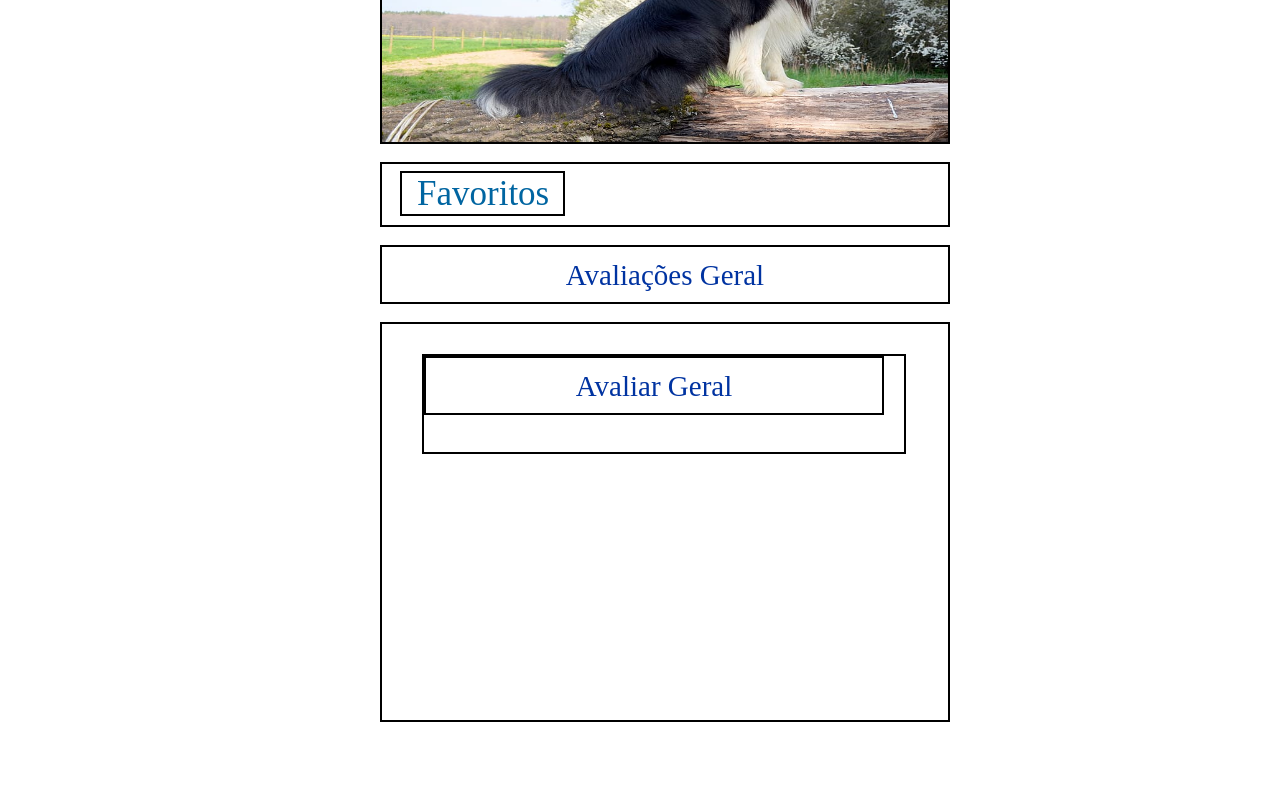
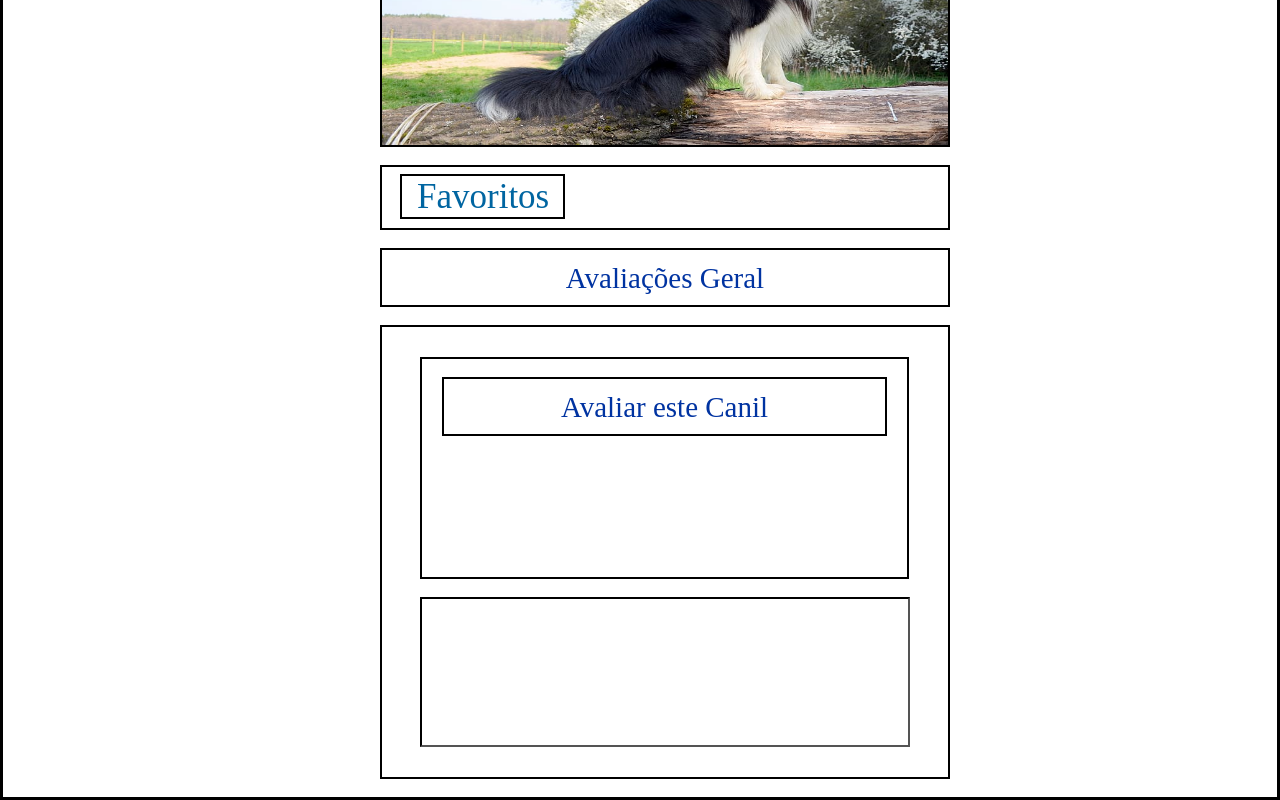
Before and after one commit to LuisFelipe120/canilseguroapp, a React (Create React App) app: page / in a window 1280 px wide. Shown: the part 984-1784 px from the top of the page. Before the commit the page ends 1706 px from the top, so only its background shows below. Built offline with nearby package versions, Linux system fonts and the light colour scheme.

Commit message:
adicionei alguns detalhes

```diff
--- a/src/pages/Home/index.js
+++ b/src/pages/Home/index.js
@@ -7,7 +7,8 @@ import React from 'react';
 const Home = () => {
   return (
     <div>
-      <section className='linha'>
+      <section>
+        <div className='linha'>
           <div className='box'>
             <h1 className='title'>Canil CollieEsporte</h1>
             <br/>
@@ -33,8 +34,12 @@ const Home = () => {
             <br/>
             <div id='bord'>
               <div className='bord'>
-              <p id='avali'>Avaliar Geral</p>
+                <p id='avali'>Avaliar este Canil</p>
               </div>
+              <br/>
+              <input type="text" className='userInput'/>
+            </div>
+            <br/>
           </div>
         </div>
       </section>
--- a/src/pages/Home/style.css
+++ b/src/pages/Home/style.css
@@ -131,30 +131,31 @@ img {
 #bord {
     box-sizing: border-box;
     width: 570px;
-    height: 400px;
+    height: 454px;
     border-width: 2px;
     border-style: solid;
     border-color: black;
-    font-size: 29px;
     text-align: center;
     justify-content: center;
     color: #0033A1;
-    padding-left: 40px;
+    padding-left: 38px;
+    padding-right: 39px;
     padding-top: 30px;
 }
 
 .bord {
-    padding-right: 480px;
     border-width: 2px;
     border-color: black;
     border-style: solid;
-    width: 100px;
-    height: 100px;
+    height: 222px;
+    padding-left: 20px;
+    padding-top: 18px;
+
 }
 
 #avali {
     box-sizing: border-box;
-    width: 460px;
+    width: 445px;
     height: 59px;
     border-width: 2px;
     border-style: solid;
@@ -164,4 +165,19 @@ img {
     justify-content: center;
     color: #0033A1;
     padding-top: 12px;
+
 }
+
+.userInput {
+    border-color: black;
+    width: 490px;
+    height: 150px;
+    padding: 10px;
+    font-size: 20px;
+}
+
+.linha {
+    border-style: solid;
+    border-color: black;
+    width: 100%;
+}
```
Lines whose indentation alone changed are shown as unchanged.
